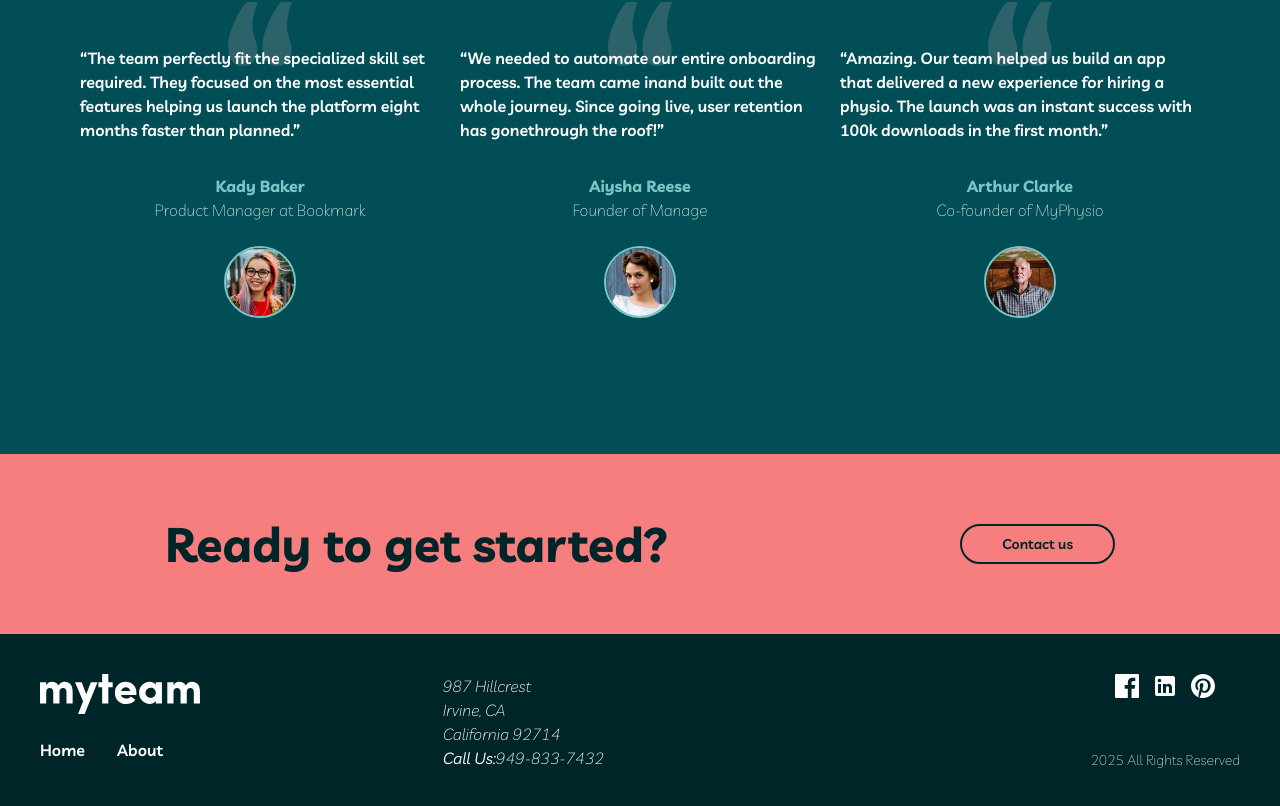
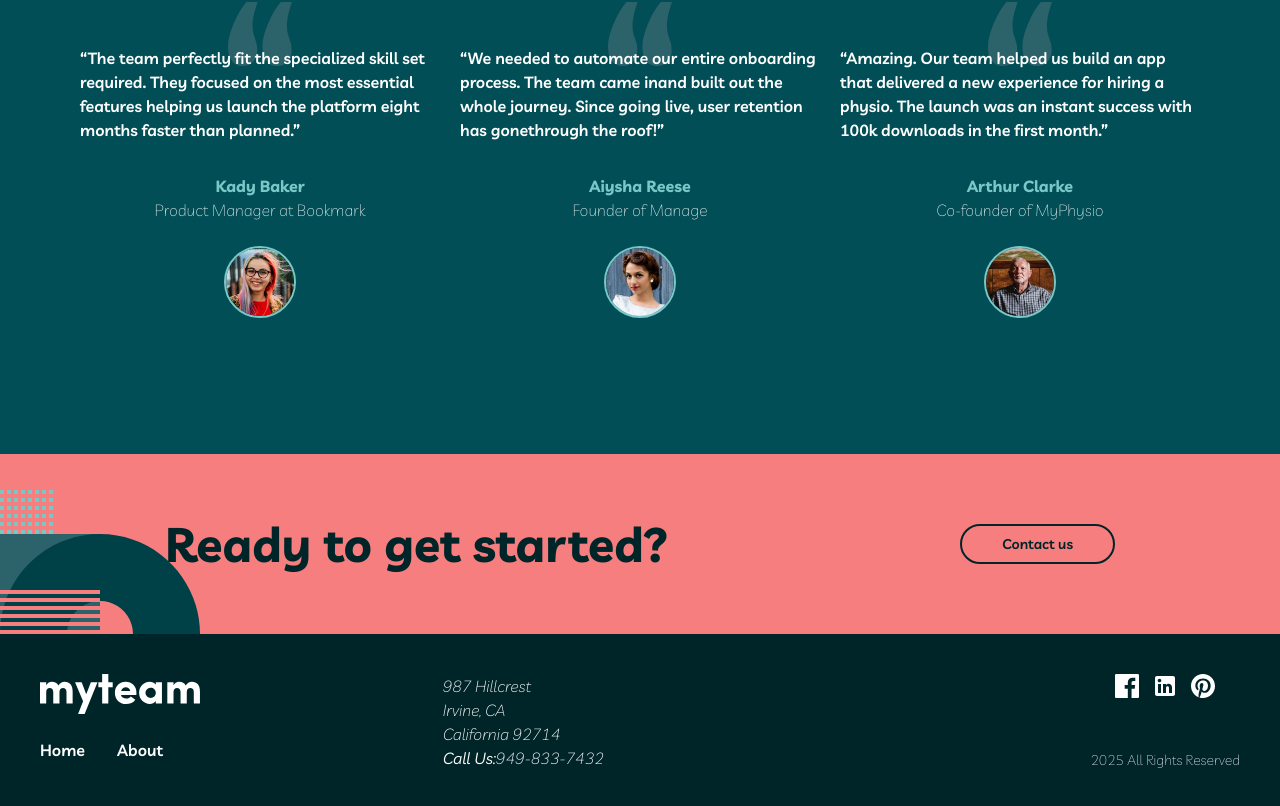
Before and after one commit to Najmaldin-ishag/My-team-multi-page-website, a React (Vite) app: page / in a window 1280 px wide. Shown: the part 1174-1980 px from the top of the page. Built offline with nearby package versions, Linux system fonts and the light colour scheme.

Commit message:
Update Cta.jsx

```diff
--- a/src/HeroSection/Cta.jsx
+++ b/src/HeroSection/Cta.jsx
@@ -2,9 +2,9 @@ import Button from "../Components/Button";
 
 const Cta = () => {
   return (
-    <section className="py-10 w-full bg-primary-light-coral">
-      <div className="max-w-[950px] h-[100px] flex justify-between items-center text-center mx-auto my-0">
-        <h2 className="font-bold text-5xl text-secondary-dark-green">
+    <section className="py-10 w-full bg-primary-light-coral relative">
+      <div className="max-w-[950px] h-[100px] flex justify-between items-center text-center mx-auto my-0 max-sm:flex-col max-sm:pb-80 max-sm:pt-10">
+        <h2 className="font-bold text-5xl text-secondary-dark-green z-10 max-sm:mb-[2rem] max-sm:text-7xl">
           Ready to get started?
         </h2>
         <Button
@@ -12,6 +12,10 @@ const Cta = () => {
           title="Contact us"
           className="px-10 py-2 border-2 cursor-pointer text-secondary-dark-green hover:text-primary-white hover:bg-secondary-dark-green  rounded-full border-secondary-dark-green text-sm font-semibold"
         />
+        <img
+          src="./assets/bg-pattern-home-6-about-5.svg"
+          className="absolute left-0 bottom-0 z-0"
+        />
       </div>
     </section>
   );
```
